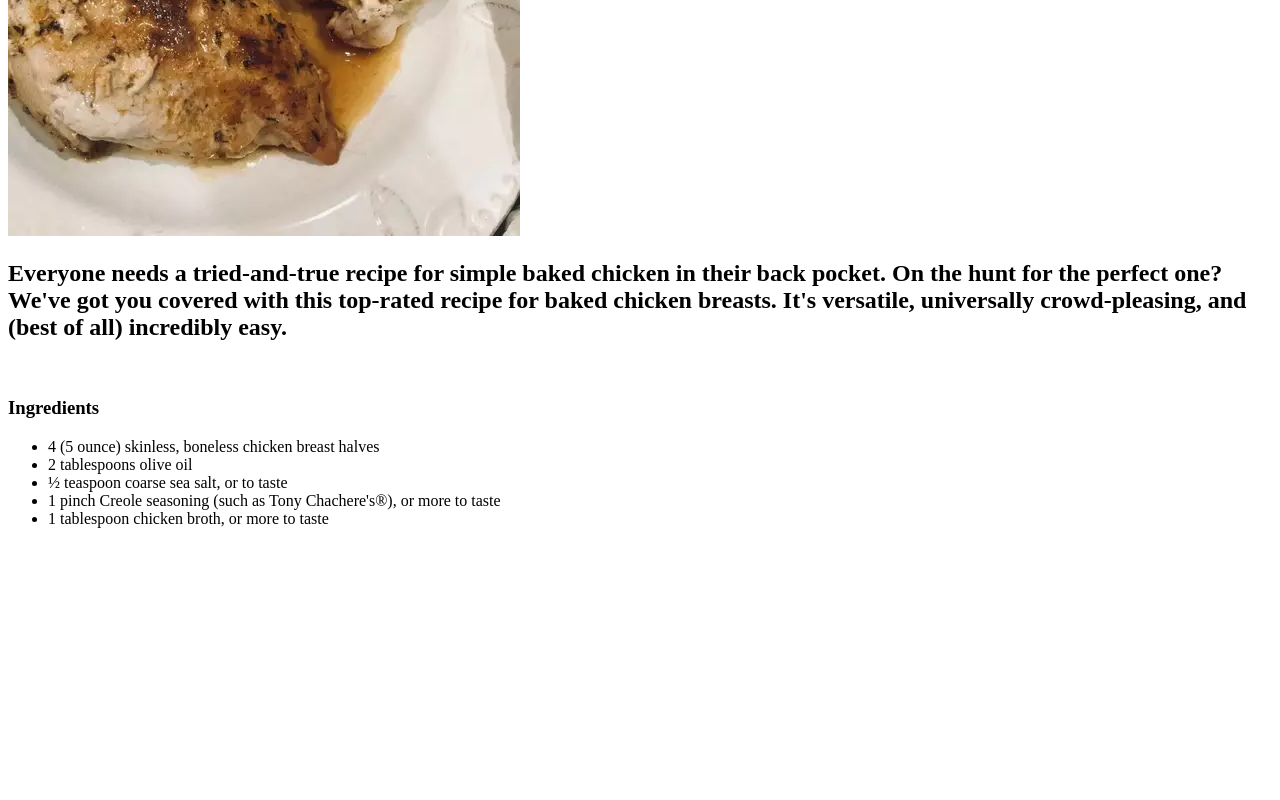
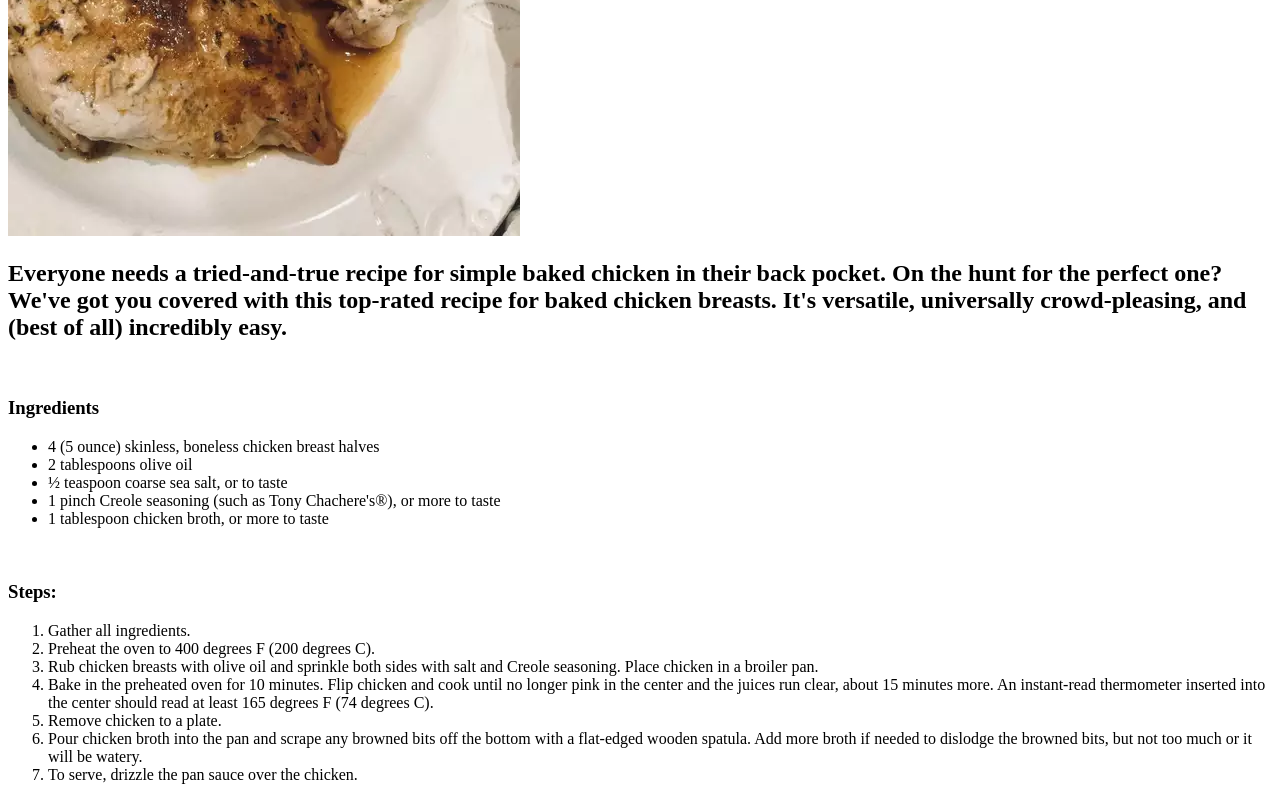
Before and after one commit to Lucidifier/odin-recipes, a plain HTML site: page recipes/chickenbreasts.html in a window 1280 px wide. Shown: the part 374-1174 px from the top of the page. Before the commit the page ends 918 px from the top, so only its background shows below. Drawn offline with Linux system fonts and the light colour scheme.

Commit message:
Create Chicken Breast Steps

```diff
--- a/recipes/chickenbreasts.html
+++ b/recipes/chickenbreasts.html
@@ -19,5 +19,16 @@
             <li>1 pinch Creole seasoning (such as Tony Chachere's®), or more to taste</li>
             <li>1 tablespoon chicken broth, or more to taste</li>
         </ul>
+        <br>
+        <h3>Steps:</h3>
+        <ol>
+            <li>Gather all ingredients.</li>
+            <li>Preheat the oven to 400 degrees F (200 degrees C).</li>
+            <li>Rub chicken breasts with olive oil and sprinkle both sides with salt and Creole seasoning. Place chicken in a broiler pan.</li>
+            <li>Bake in the preheated oven for 10 minutes. Flip chicken and cook until no longer pink in the center and the juices run clear, about 15 minutes more. An instant-read thermometer inserted into the center should read at least 165 degrees F (74 degrees C).</li>
+            <li>Remove chicken to a plate.</li>
+            <li>Pour chicken broth into the pan and scrape any browned bits off the bottom with a flat-edged wooden spatula. Add more broth if needed to dislodge the browned bits, but not too much or it will be watery.</li>
+            <li>To serve, drizzle the pan sauce over the chicken.</li>
+        </ol>
     </body>
 </html>
```
